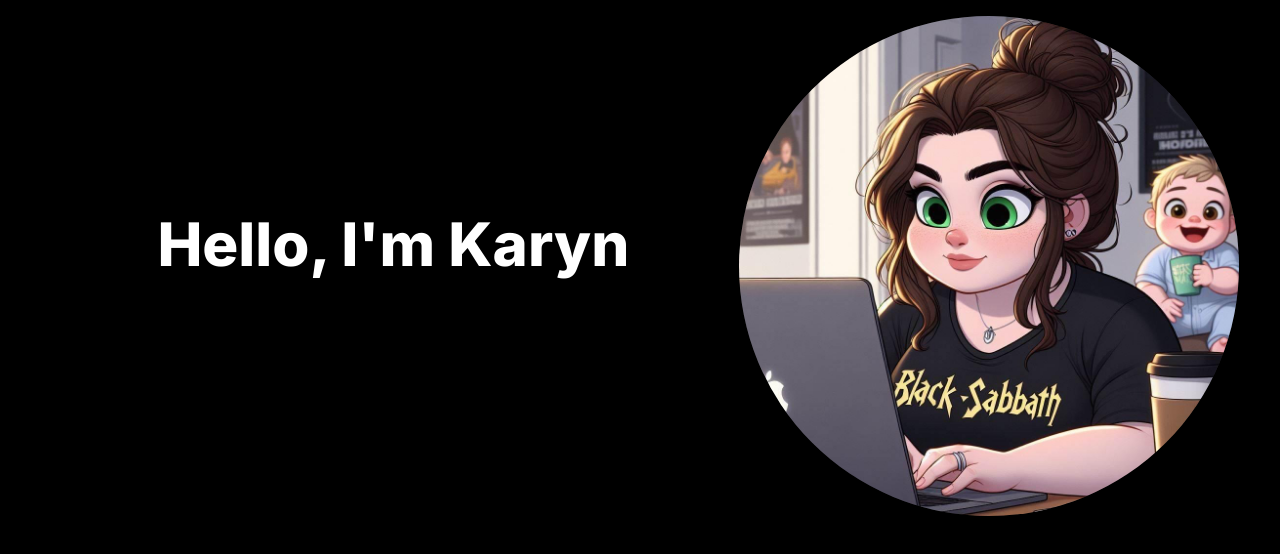
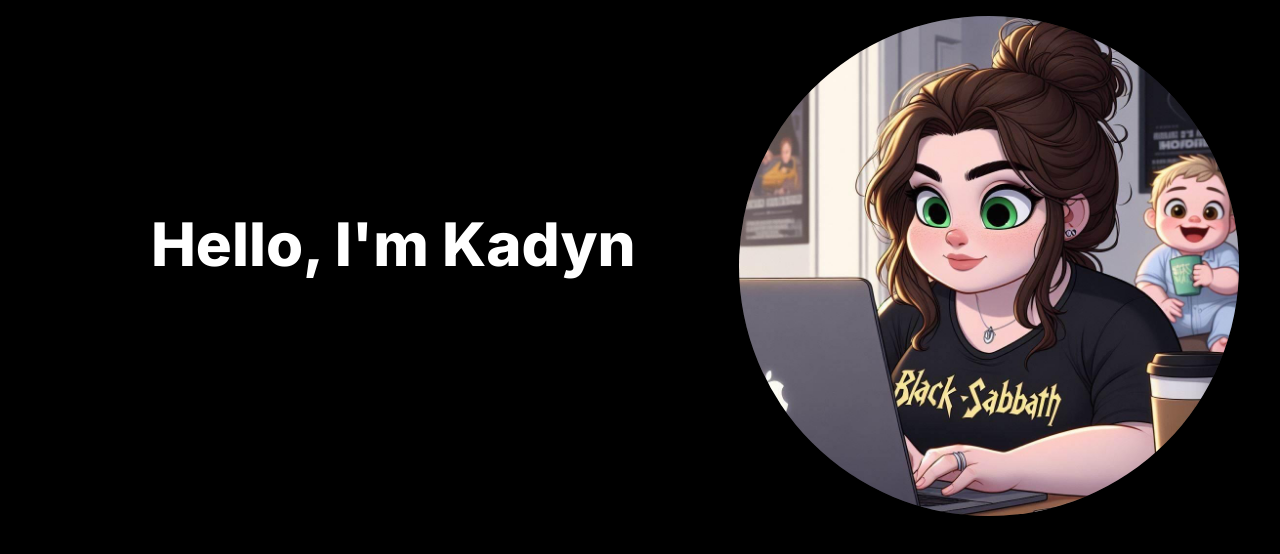
Before and after one commit to Jedikay/next-portfolio, a Next.js app: page / in a window 1280 px wide. Shown: the top 554 px of the page. Built offline with nearby package versions, Linux system fonts and the light colour scheme.

Commit message:
fix: fixed spelling my own name

```diff
--- a/src/app/components/HeroSection.jsx
+++ b/src/app/components/HeroSection.jsx
@@ -7,7 +7,7 @@
       <div className="grid grid-cols-1 lg:grid-cols-12">
         <div className="col-span-7 place-self-center">
           <h1 className="mb-4 text-4xl font-extrabold text-white lg:text-6xl">
-            Hello, I&apos;m Karyn
+            Hello, I&apos;m Kadyn
           </h1>
           <p className="text-[#adb7be text-lg lg:text-xl">
             I am very good web developer
```
